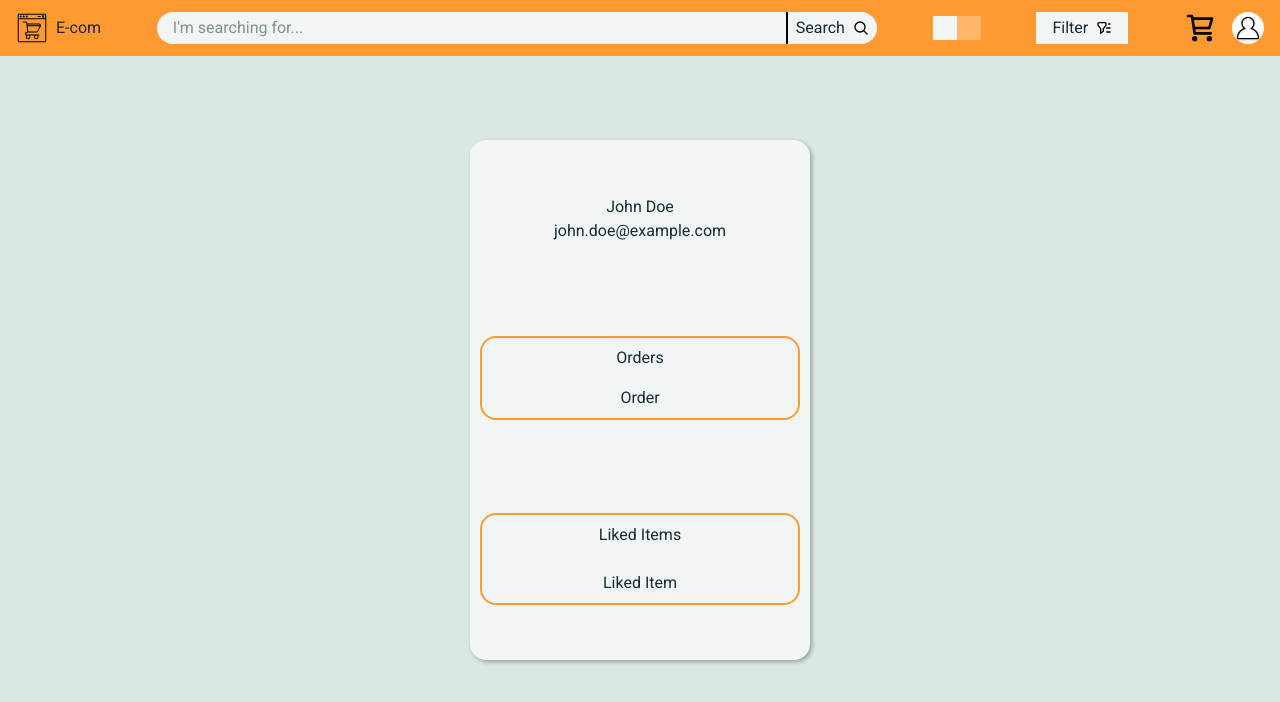
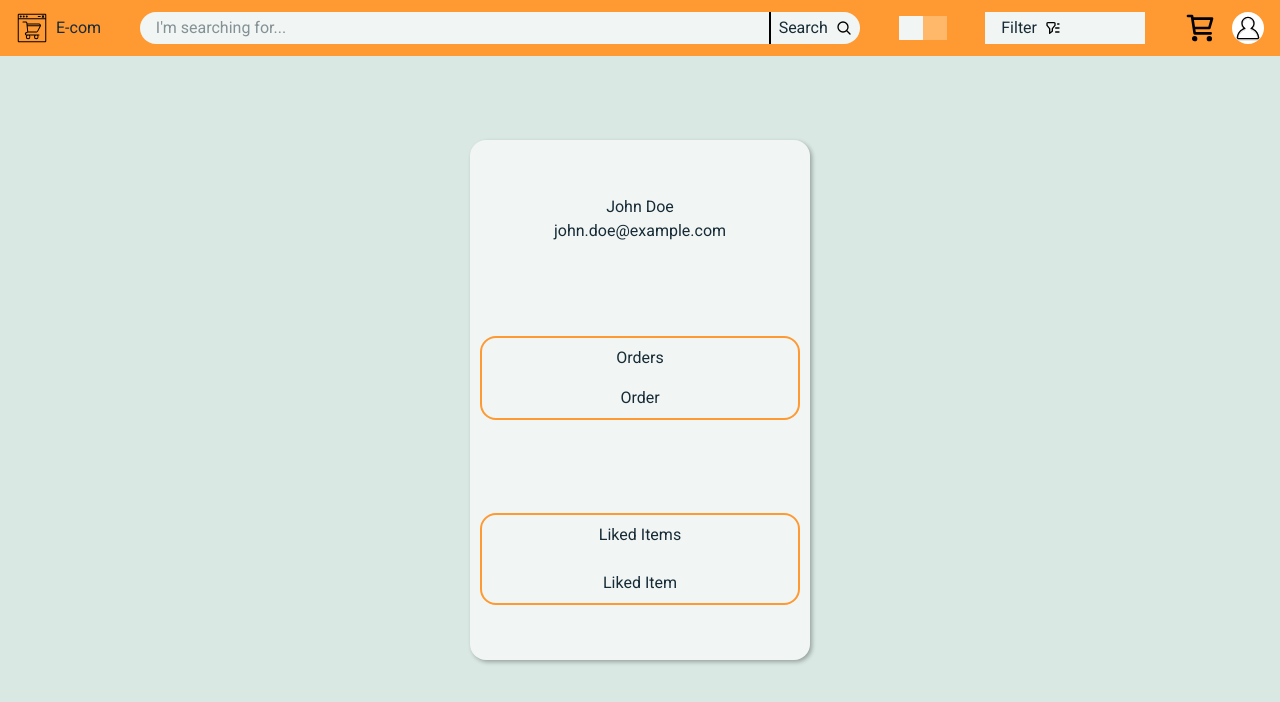
Before and after one commit to ivandumnytskyi/e-com, a Next.js app: page /profile in a window 1280 px wide. Shown: the top 702 px of the page. Built offline with nearby package versions, Linux system fonts and the light colour scheme.

Commit message:
added dropdown containers for filter and search

```diff
--- a/components/Header/Filter.tsx
+++ b/components/Header/Filter.tsx
@@ -1,12 +1,36 @@
+'use client'
+import { useState } from "react";
+
 function Filter() {
+  const [isOpened, setIsOpened] = useState(false);
+  const options = ['Price: Low to High', 'Price: High to low', 'Newest', 'Best Rate']
   return (
+    <div className="relative w-40"
+    onBlur={(e) => {
+    if (!e.currentTarget.contains(e.relatedTarget)) {
+      setIsOpened(false);
+    }
+  }}>
     <button
-      className="flex items-center h-8 gap-2 px-4 py-1 bg-(--white-colour)"
+      className="flex items-center w-full h-8 gap-2 px-4 py-1 bg-(--white-colour)"
       type="button"
+      onClick={()=>isOpened ? setIsOpened(false) : setIsOpened(true)}
+
     >
       Filter
       <img src="/filter.svg" alt="Filter" className="h-4" />
     </button>
+    {isOpened && (
+        <div className="absolute top-6.5 left-0 mt-2 w-full rounded-b-lg  bg-(--white-colour) shadow-lg h-40 overflow-auto">
+          <ul>
+            {options.map((option, index )=> <li key={index} className="px-4 py-2 hover:bg-gray-800 cursor-pointer">
+              {option}
+            </li>)}
+          </ul>
+        </div>
+      )}
+    </div>
+
   );
 }
 
--- a/components/Header/Search.tsx
+++ b/components/Header/Search.tsx
@@ -1,16 +1,41 @@
 "use client";
+import { useState } from "react";
+
 function Search() {
+  const [isOpened, setIsOpened] = useState(false);
   return (
     <form
       action=""
-      className="bg-(--white-colour) flex-1 max-w-180 flex rounded-full"
+      className={`bg-(--white-colour) flex-1 max-w-180 flex ${isOpened ? "rounded-t-2xl" : "rounded-2xl"} relative`}
+      onBlur={(e) => {
+        if (!e.currentTarget.contains(e.relatedTarget)) {
+          setIsOpened(false);
+        }
+      }}
     >
       <input
+        onFocus={() => setIsOpened(true)}
         type="search"
         name="search"
         placeholder="I'm searching for..."
-        className="flex-1 max-h-9 px-4"
+        className="flex-1 max-h-9 px-4 focus:outline-none rounded-l-full transition-all duration-300"
       />
+
+      {isOpened && (
+        <div className="absolute top-6.5 left-0 mt-2 w-full rounded-b-lg  bg-(--white-colour) shadow-lg h-40">
+          <ul>
+            <li className="px-4 py-2 hover:bg-gray-800 cursor-pointer">
+              <a href="#">Product 1</a>
+            </li>
+            <li className="px-4 py-2 hover:bg-gray-800 cursor-pointer">
+              <a href="#">Product 2</a>
+            </li>
+            <li className="px-4 py-2 hover:bg-gray-800 cursor-pointer">
+              <a href="#">Product 3</a>
+            </li>
+          </ul>
+        </div>
+      )}
       <button
         className="flex items-center gap-2 px-2 py-1 border-l-2 border-black border-solid"
         type="submit"
```
